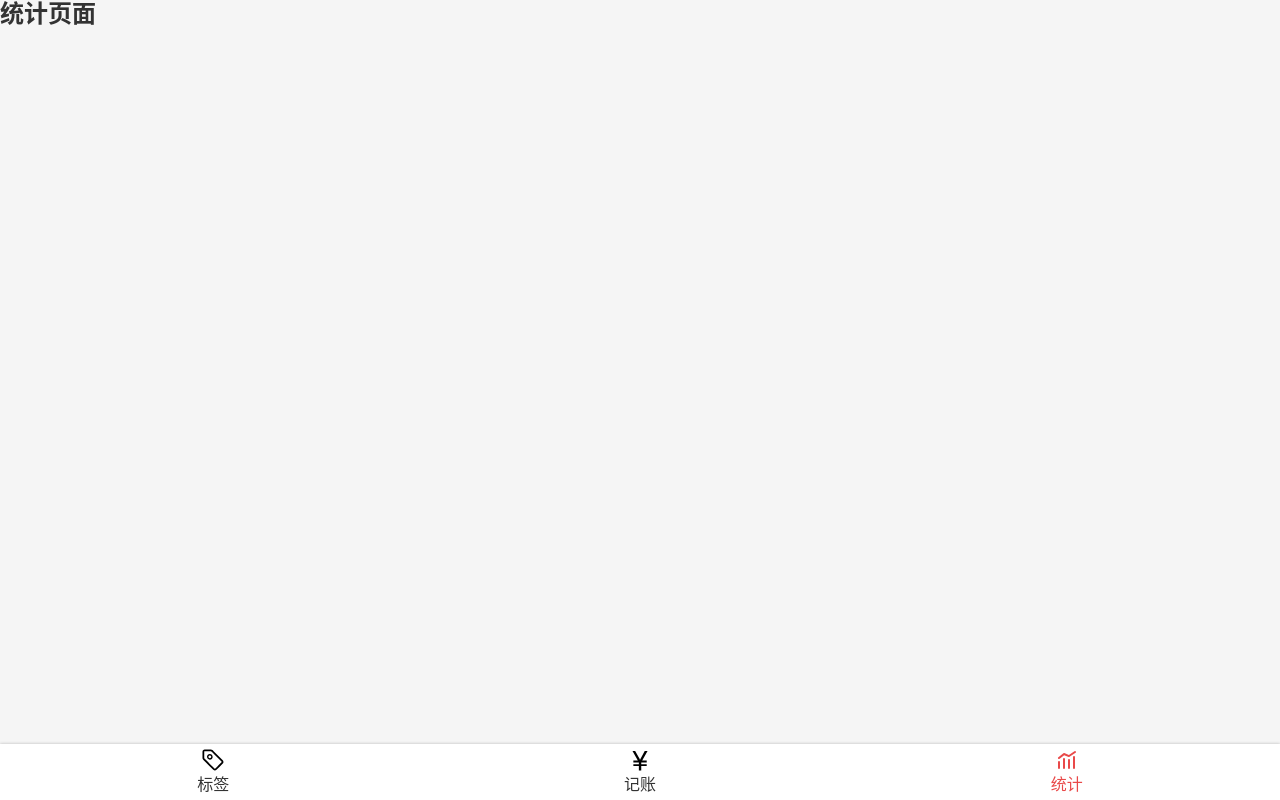
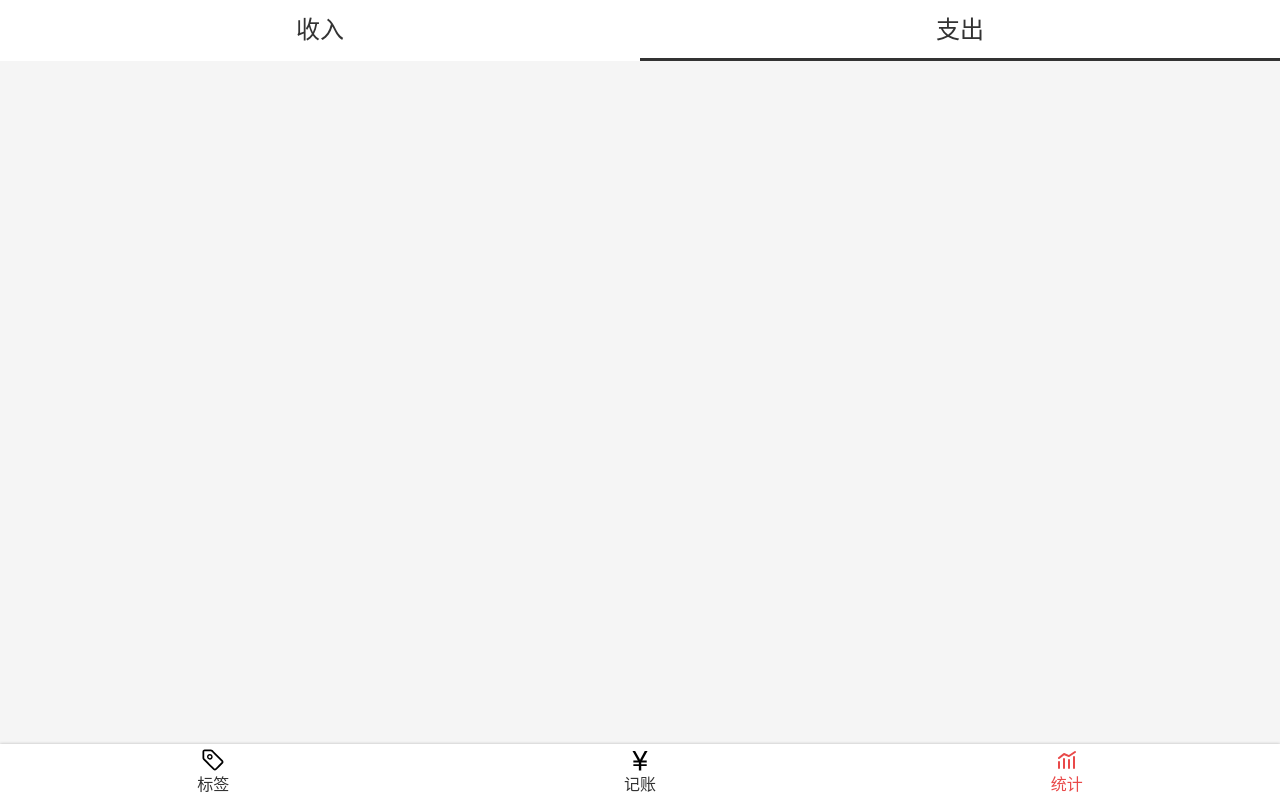
Before and after one commit to shangjingfan/MoneyMemory-React, a React app: page /#/statistics in a window 1280 px wide. Built offline with nearby package versions, Linux system fonts and the light colour scheme.

Commit message:
统计页面展示records

```diff
--- a/package.json
+++ b/package.json
@@ -25,6 +25,7 @@
     "case-sensitive-paths-webpack-plugin": "2.3.0",
     "classnames": "2.2.6",
     "css-loader": "4.3.0",
+    "dayjs": "^1.8.26",
     "dotenv": "8.2.0",
     "dotenv-expand": "5.1.0",
     "eslint": "^7.11.0",
--- a/src/hooks/useTags.tsx
+++ b/src/hooks/useTags.tsx
@@ -48,6 +48,10 @@ const useTags = () => {
       setTags([...tags, {id: createId(), name: tagName}]);
     }
   };
+  const getName = (id: number) => {
+    const tag = tags.filter(t => t.id === id)[0];
+    return tag ? tag.name : '';
+  }
   return {
     tags,
     setTags,
@@ -55,7 +59,8 @@ const useTags = () => {
     updateTag,
     findTagIndex,
     deleteTag,
-    addTag
+    addTag,
+    getName
   };
 };
 
--- a/src/views/Money.tsx
+++ b/src/views/Money.tsx
@@ -1,12 +1,15 @@
 import Layout from '../components/Layout';
-import React, {useState} from 'react';
+import React, { useState } from 'react';
 import styled from 'styled-components';
-import {TagsSection} from './Money/TagsSection';
-import {CategorySection} from './Money/CategorySection';
-import {NoteSection} from './Money/NoteSection';
-import {NumberPadSection} from './Money/NumberPadSection';
-import {useRecords} from '../hooks/useRecords';
+import { TagsSection } from './Money/TagsSection';
+import { CategorySection } from './Money/CategorySection';
+import { NoteSection } from './Money/NoteSection';
+import { NumberPadSection } from './Money/NumberPadSection';
+import { useRecords } from '../hooks/useRecords';
 
+const CategoryWrapper = styled.div`
+  background: #c4c4c4;
+`;
 const MyLayout = styled(Layout)`
   display: flex; flex-direction: column;
 `;
@@ -21,7 +24,7 @@ const defaultFormData = {
 
 function Money() {
   const [selected, setSelected] = useState(defaultFormData);
-  const {addRecord} = useRecords();
+  const { addRecord } = useRecords();
 
   const onChange = (obj: Partial<typeof selected>) => {
     setSelected({
@@ -41,17 +44,18 @@ function Money() {
     <MyLayout className="xxx">
       {selected.amount}
       <TagsSection value={selected.tagIds}
-                   onChange={tagIds => onChange({tagIds})}
+        onChange={tagIds => onChange({ tagIds })}
       />
       <NoteSection value={selected.note}
-                   onChange={note => onChange({note})}
+        onChange={note => onChange({ note })}
       />
-      <CategorySection value={selected.category}
-                       onChange={category => onChange({category})}
-      />
+      <CategoryWrapper>
+        <CategorySection value={selected.category}
+          onChange={category => onChange({ category })}
+        /></CategoryWrapper>
       <NumberPadSection value={selected.amount}
-                        onChange={amount => onChange({amount})}
-                        onOk={submit}
+        onChange={amount => onChange({ amount })}
+        onOk={submit}
       />
     </MyLayout>
   );
--- a/src/views/Money/CategorySection.tsx
+++ b/src/views/Money/CategorySection.tsx
@@ -5,7 +5,6 @@ const Wrapper = styled.section`
   font-size: 24px;
   > ul{
     display: flex;
-    background: #c4c4c4;
     > li{
       width: 50%;
       text-align: center;
@@ -30,22 +29,23 @@ type Props = {
 }
 
 const CategorySection: React.FC<Props> = (props) => {
-  const categoryMap = {'-': '支出', '+': '收入'};
+  const categoryMap = { '-': '支出', '+': '收入' };
   type Keys = keyof typeof categoryMap;
   const categoryList: Keys[] = ['+', '-'];
   const category = props.value;
   return (
+
     <Wrapper>
       <ul>
         {categoryList.map(t => {
-            return (<li className={category === t ? 'selected' : ''}
-                        onClick={() => props.onChange(t)}
-                        key={t}
-            >{categoryMap[t]}</li>);
-          }
+          return (<li className={category === t ? 'selected' : ''}
+            onClick={() => props.onChange(t)}
+            key={t}
+          >{categoryMap[t]}</li>);
+        }
         )}
       </ul>
     </Wrapper>
   );
 };
-export {CategorySection};
+export { CategorySection };
--- a/src/views/Statistics.tsx
+++ b/src/views/Statistics.tsx
@@ -1,10 +1,37 @@
 import Layout from '../components/Layout';
-import React from 'react';
+import React, { useState } from 'react';
+import { CategorySection } from './Money/CategorySection';
+import styled from 'styled-components';
+import { useRecords } from 'hooks/useRecords';
+import { useTags } from 'hooks/useTags';
+import day from 'dayjs';
 
+const CategoryWrapper = styled.div`
+  background: white;
+`;
 function Statistics() {
+  const [category, setCategory] = useState<'-' | '+'>('-');
+  const {records} = useRecords();
+  const {getName} = useTags()
   return (
     <Layout>
-      <h2>统计页面</h2>
+      <CategoryWrapper>
+        <CategorySection value={category}
+          onChange={category => setCategory(category)}
+        />
+      </CategoryWrapper>
+
+      <div>
+        {records.map(r => {
+          return (<div>
+            {r.tagIds.map(id => <span>{getName(id)}</span>)}
+            <hr/>
+            {r.amount}
+            <hr/>
+            {day(r.createAt).format('YYYY年MM月DD日')}
+            </div>)
+        })}
+      </div>
     </Layout>
   );
 }
```
Also changed, not shown: 1 other file (tests, documents, lock files or other folders).
